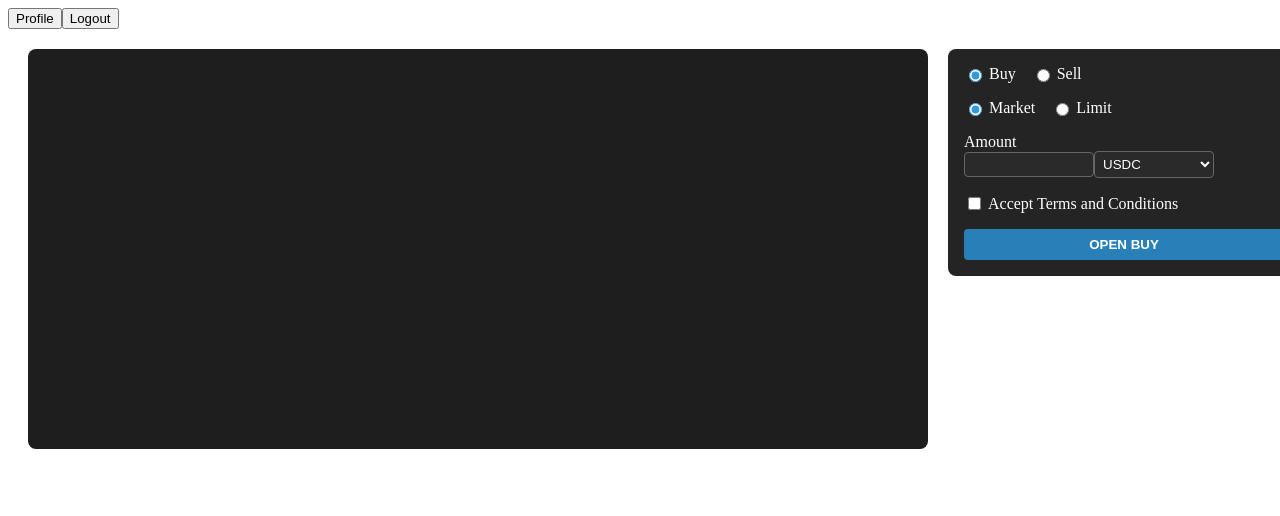
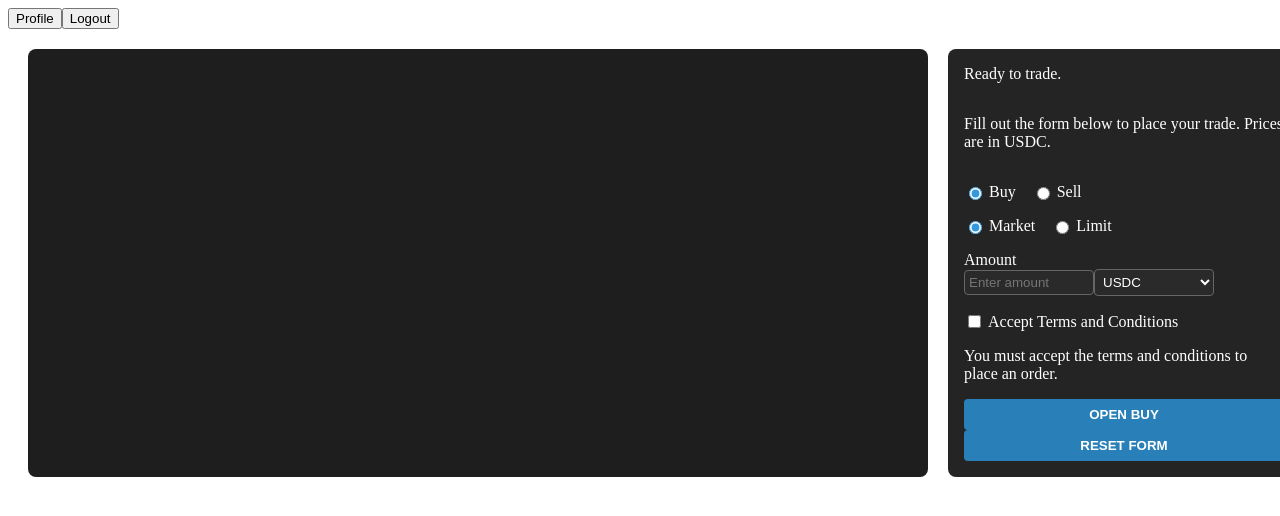
Before and after one commit to Juebana/ProjecteExchange, an Angular app in the folder frontend/: page /dashboard in a window 1280 px wide. Shown: the top 516 px of the page. Built offline with nearby package versions, Linux system fonts and the light colour scheme.

Commit message:
updated the buysell compoenent to match the usability points

```diff
--- a/frontend/src/app/components/buysell/buysell.component.html
+++ b/frontend/src/app/components/buysell/buysell.component.html
@@ -1,5 +1,14 @@
 <div class="buy-sell-container">
+  <!-- System Status Message (can be updated dynamically) -->
+  <div class="status-message" aria-live="polite">
+    <!-- For example, "Ready to trade" or error messages -->
+    Ready to trade.
+  </div>
 
+  <!-- Instructions -->
+  <p class="instructions">Fill out the form below to place your trade. Prices are in USDC.</p>
+
+  <!-- Buy/Sell toggles -->
   <div class="buy-sell-toggle">
     <label for="buyRadio">
       <input
@@ -25,6 +34,7 @@
     </label>
   </div>
 
+  <!-- Market/Limit toggles -->
   <div class="market-limit-toggle">
     <label for="marketRadio">
       <input
@@ -50,20 +60,23 @@
     </label>
   </div>
 
-  <div *ngIf="isLimit">
-    <label for="priceInput">Price</label>
-    <input id="priceInput" type="number" [(ngModel)]="price" tabindex="0" />
+  <!-- Price input: Only visible if Limit is selected -->
+  <div *ngIf="isLimit" class="input-group">
+    <label for="priceInput">Price (USDC)</label>
+    <input id="priceInput" type="number" [(ngModel)]="price" tabindex="0" placeholder="Enter price" />
   </div>
 
-  <div>
+  <!-- Amount and Currency select -->
+  <div class="input-group">
     <label for="amountInput">Amount</label>
-    <input id="amountInput" type="number" [(ngModel)]="amount" tabindex="0" />
+    <input id="amountInput" type="number" [(ngModel)]="amount" tabindex="0" placeholder="Enter amount" />
     <label for="currencySelect" class="visually-hidden">Currency</label>
     <select id="currencySelect" [(ngModel)]="selectedCurrency" tabindex="0">
       <option value="usdc">USDC</option>
     </select>
   </div>
 
+  <!-- Checkbox for Terms & Conditions -->
   <div class="checkbox-container">
     <label for="termsCheckbox">
       <input
@@ -76,8 +89,18 @@
     </label>
   </div>
 
-  <button id="openTradeBtn" (click)="openTrade()" tabindex="0">
-    {{ isBuy ? 'Open Buy' : 'Open Sell' }}
-  </button>
+  <!-- Inline error message if terms not accepted -->
+  <div class="error-message" *ngIf="!acceptedTerms">
+    You must accept the terms and conditions to place an order.
+  </div>
 
+  <!-- Action buttons -->
+  <div class="button-group">
+    <button id="openTradeBtn" (click)="openTrade()" tabindex="0">
+      {{ isBuy ? 'Open Buy' : 'Open Sell' }}
+    </button>
+    <button id="resetBtn" (click)="resetForm()" tabindex="0">
+      Reset Form
+    </button>
+  </div>
 </div>
```
